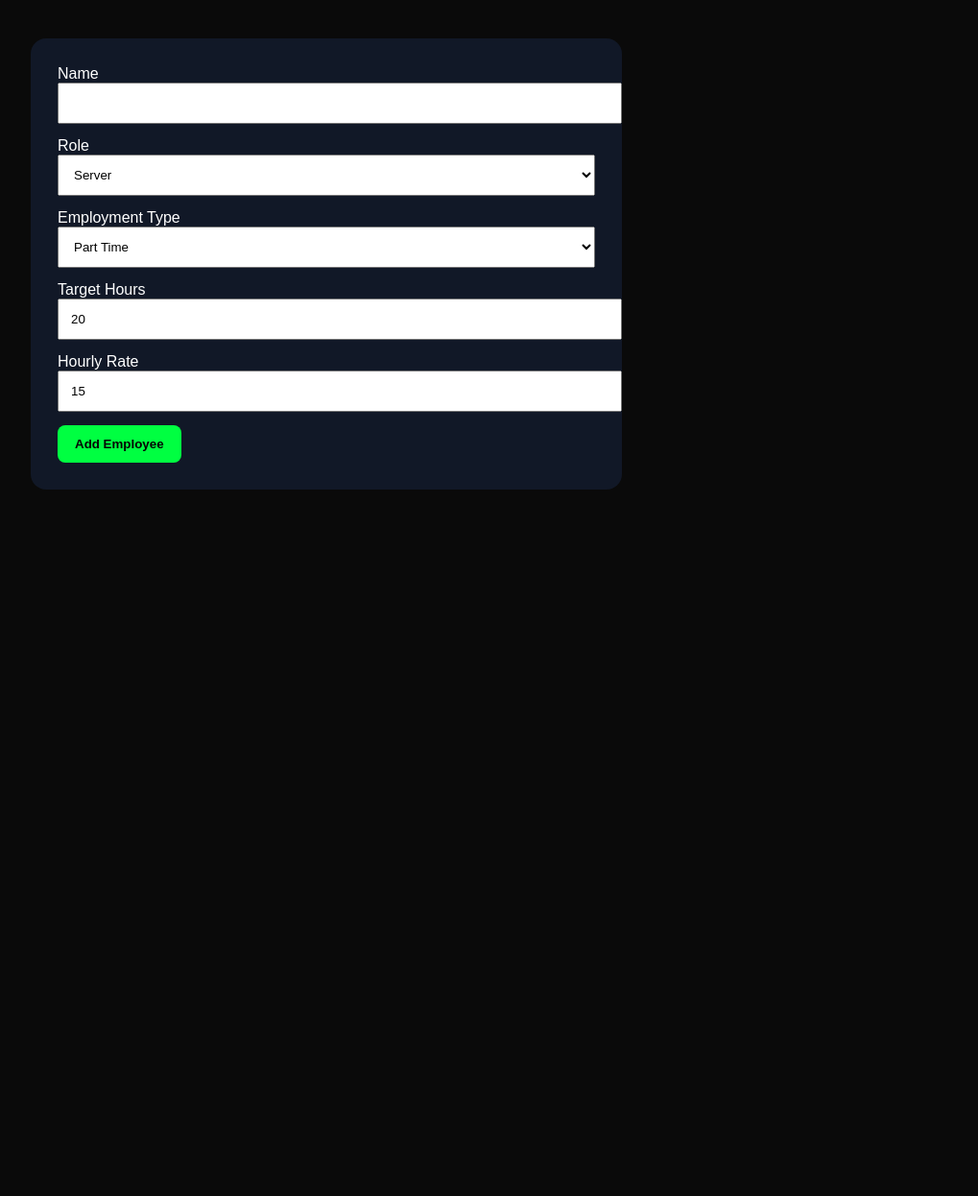
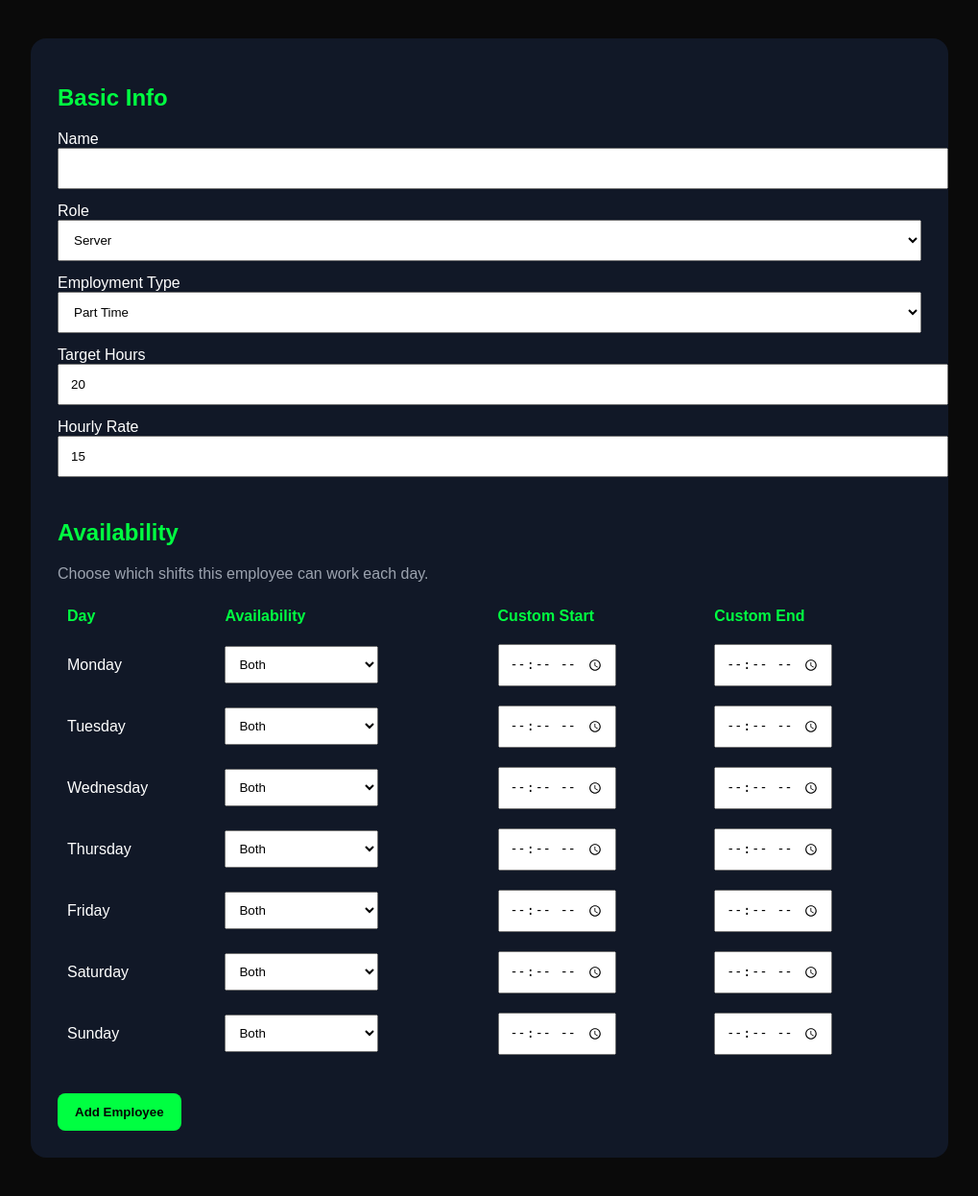
Before and after one commit to CodeDressing/tablestack-web-v2, a Flask app: page /employees/add in a window 1280 px wide. Shown: the part 162-1408 px from the top of the page at 96% size, without its empty margins (8-1027 px from the left). Before the commit the page ends 672 px from the top, so only its background shows below. Run offline with Flask 3, Linux system fonts and the light colour scheme.

Commit message:
Phase 4 smart scheduler with availability

```diff
--- a/app.py
+++ b/app.py
@@ -1,11 +1,26 @@
 import os
 import json
 from datetime import datetime, timedelta
-from flask import Flask, render_template, redirect, url_for, flash, request
+from flask import Flask, render_template, redirect, url_for, request
 from models import db, Employee, ShiftTemplate, Schedule
 
 
 DAYS = ["Monday", "Tuesday", "Wednesday", "Thursday", "Friday", "Saturday", "Sunday"]
+
+ROLES = [
+    "Server",
+    "Bartender",
+    "Barback",
+    "Runner",
+    "Backwaiter",
+    "Expo",
+    "Food Expeditor",
+    "Host",
+    "Manager",
+    "Owner",
+]
+
+AVAILABILITY_OPTIONS = ["Both", "Morning", "Dinner", "Unavailable"]
 
 
 def create_app():
@@ -36,14 +51,107 @@ def seed_shift_templates():
     if ShiftTemplate.query.count() > 0:
         return
 
-    db.session.add(ShiftTemplate(name="Morning Shift", start_time="10:00", end_time="18:00", hours=8))
-    db.session.add(ShiftTemplate(name="Dinner Shift", start_time="16:00", end_time="00:00", hours=8))
+    db.session.add(
+        ShiftTemplate(
+            name="Morning Shift",
+            start_time="10:00",
+            end_time="18:00",
+            hours=8,
+        )
+    )
+
+    db.session.add(
+        ShiftTemplate(
+            name="Dinner Shift",
+            start_time="16:00",
+            end_time="00:00",
+            hours=8,
+        )
+    )
+
     db.session.commit()
 
 
-def generate_basic_schedule(week_start):
+def load_json(text, fallback):
+    try:
+        return json.loads(text or "")
+    except Exception:
+        return fallback
+
+
+def default_availability():
+    return {day: "Both" for day in DAYS}
+
+
+def get_employee_availability(emp):
+    data = load_json(emp.availability_json, {})
+    if not data:
+        data = default_availability()
+
+    for day in DAYS:
+        data.setdefault(day, "Both")
+
+    return data
+
+
+def get_employee_custom_times(emp):
+    return load_json(emp.custom_times_json, {})
+
+
+def employee_available_for_shift(emp, day, shift_name):
+    availability = get_employee_availability(emp)
+    day_status = availability.get(day, "Both")
+
+    if day_status == "Unavailable":
+        return False
+
+    if "Morning" in shift_name and day_status not in ["Morning", "Both"]:
+        return False
+
+    if "Dinner" in shift_name and day_status not in ["Dinner", "Both"]:
+        return False
+
+    return True
+
+
+def get_shift_times_for_employee(emp, day, shift):
+    custom_times = get_employee_custom_times(emp)
+
+    if day in custom_times:
+        custom = custom_times[day]
+        return {
+            "start": custom.get("start", shift.start_time),
+            "end": custom.get("end", shift.end_time),
+            "hours": shift.hours,
+        }
+
+    return {
+        "start": shift.start_time,
+        "end": shift.end_time,
+        "hours": shift.hours,
+    }
+
+
+def role_aliases(role):
+    aliases = {
+        "Runner": ["Runner", "Food Runner"],
+        "Food Expeditor": ["Food Expeditor", "Expo"],
+        "Expo": ["Expo", "Food Expeditor"],
+        "Backwaiter": ["Backwaiter", "Busser"],
+        "Barback": ["Barback"],
+        "Server": ["Server"],
+        "Bartender": ["Bartender"],
+        "Host": ["Host"],
+        "Manager": ["Manager", "Owner"],
+        "Owner": ["Owner", "Manager"],
+    }
+
+    return aliases.get(role, [role])
+
+
+def generate_smart_schedule(week_start):
     employees = Employee.query.order_by(Employee.name.asc()).all()
-    shifts = ShiftTemplate.query.all()
+    shifts = ShiftTemplate.query.order_by(ShiftTemplate.id.asc()).all()
 
     role_needs = {
         "Morning Shift": {
@@ -52,7 +160,6 @@ def generate_basic_schedule(week_start):
             "Host": 1,
             "Runner": 1,
             "Backwaiter": 1,
-            "Expo": 1,
             "Food Expeditor": 1,
             "Barback": 1,
             "Manager": 1,
@@ -63,7 +170,6 @@ def generate_basic_schedule(week_start):
             "Host": 1,
             "Runner": 2,
             "Backwaiter": 1,
-            "Expo": 1,
             "Food Expeditor": 1,
             "Barback": 1,
             "Manager": 1,
@@ -71,7 +177,9 @@ def generate_basic_schedule(week_start):
     }
 
     employee_hours = {emp.id: 0 for emp in employees}
-    schedule_rows = []
+    employee_shift_count = {emp.id: 0 for emp in employees}
+
+    rows = []
     violations = []
 
     for day_index, day in enumerate(DAYS):
@@ -80,52 +188,92 @@ def generate_basic_schedule(week_start):
         for shift in shifts:
             needs = role_needs.get(shift.name, {})
 
-            for role, needed_count in needs.items():
-                candidates = [
-                    emp for emp in employees
-                    if emp.role == role
-                    and employee_hours[emp.id] + shift.hours <= emp.weekly_hours_target
-                ]
+            for needed_role, needed_count in needs.items():
+                allowed_roles = role_aliases(needed_role)
 
-                candidates.sort(key=lambda emp: employee_hours[emp.id])
+                candidates = []
+
+                for emp in employees:
+                    if emp.role not in allowed_roles:
+                        continue
+
+                    if not employee_available_for_shift(emp, day, shift.name):
+                        continue
+
+                    projected_hours = employee_hours[emp.id] + shift.hours
+
+                    if emp.weekly_hours_target > 0 and projected_hours > emp.weekly_hours_target:
+                        continue
+
+                    candidates.append(emp)
+
+                candidates.sort(
+                    key=lambda emp: (
+                        employee_hours[emp.id],
+                        employee_shift_count[emp.id],
+                        emp.weekly_hours_target,
+                        emp.name.lower(),
+                    )
+                )
+
                 selected = candidates[:needed_count]
 
                 for emp in selected:
+                    shift_time = get_shift_times_for_employee(emp, day, shift)
+
                     employee_hours[emp.id] += shift.hours
+                    employee_shift_count[emp.id] += 1
 
-                    schedule_rows.append({
-                        "date": current_date.strftime("%Y-%m-%d"),
-                        "day": day,
-                        "shift": shift.name,
-                        "role": role,
-                        "employee": emp.name,
-                        "start": shift.start_time,
-                        "end": shift.end_time,
-                        "hours": shift.hours,
-                    })
+                    rows.append(
+                        {
+                            "date": current_date.strftime("%Y-%m-%d"),
+                            "day": day,
+                            "shift": shift.name,
+                            "role": needed_role,
+                            "employee": emp.name,
+                            "start": shift_time["start"],
+                            "end": shift_time["end"],
+                            "hours": shift_time["hours"],
+                        }
+                    )
 
                 if len(selected) < needed_count:
                     missing = needed_count - len(selected)
-                    violations.append(f"{day} {shift.name}: missing {missing} {role}(s)")
+                    violations.append(f"{day} {shift.name}: missing {missing} {needed_role}(s)")
 
                     for _ in range(missing):
-                        schedule_rows.append({
-                            "date": current_date.strftime("%Y-%m-%d"),
-                            "day": day,
-                            "shift": shift.name,
-                            "role": role,
-                            "employee": "UNASSIGNED",
-                            "start": shift.start_time,
-                            "end": shift.end_time,
-                            "hours": shift.hours,
-                        })
+                        rows.append(
+                            {
+                                "date": current_date.strftime("%Y-%m-%d"),
+                                "day": day,
+                                "shift": shift.name,
+                                "role": needed_role,
+                                "employee": "UNASSIGNED",
+                                "start": shift.start_time,
+                                "end": shift.end_time,
+                                "hours": shift.hours,
+                            }
+                        )
+
+    for emp in employees:
+        hours = employee_hours.get(emp.id, 0)
+
+        if emp.employment_type == "Full Time" and 0 < hours < 30:
+            violations.append(f"{emp.name}: Full Time but only scheduled {hours} hours")
+
+        if emp.employment_type == "Part Time" and hours > 30:
+            violations.append(f"{emp.name}: Part Time scheduled over 30 hours")
+
+        if hours > 40:
+            violations.append(f"{emp.name}: scheduled over 40 hours")
 
     return {
         "week_start": week_start.strftime("%Y-%m-%d"),
         "week_end": (week_start + timedelta(days=6)).strftime("%Y-%m-%d"),
-        "rows": schedule_rows,
+        "rows": rows,
         "employee_hours": employee_hours,
         "violations": violations,
+        "engine": "Phase 4 Smart Scheduler",
     }
 
 
@@ -134,7 +282,11 @@ def register_routes(app):
     def index():
         employee_count = Employee.query.count()
         schedule_count = Schedule.query.count()
-        return render_template("index.html", employee_count=employee_count, schedule_count=schedule_count)
+        return render_template(
+            "index.html",
+            employee_count=employee_count,
+            schedule_count=schedule_count,
+        )
 
     @app.route("/employees")
     def employees():
@@ -144,35 +296,89 @@ def register_routes(app):
     @app.route("/employees/add", methods=["GET", "POST"])
     def add_employee():
         if request.method == "POST":
+            availability = {
+                day: request.form.get(f"availability_{day}", "Both")
+                for day in DAYS
+            }
+
+            custom_times = {}
+            for day in DAYS:
+                start = request.form.get(f"custom_start_{day}", "").strip()
+                end = request.form.get(f"custom_end_{day}", "").strip()
+
+                if start and end:
+                    custom_times[day] = {
+                        "start": start,
+                        "end": end,
+                    }
+
             employee = Employee(
                 name=request.form.get("name", "").strip(),
                 role=request.form.get("role", "Server"),
                 employment_type=request.form.get("employment_type", "Part Time"),
                 weekly_hours_target=float(request.form.get("weekly_hours_target") or 0),
                 hourly_rate=float(request.form.get("hourly_rate") or 15),
+                availability_json=json.dumps(availability),
+                custom_times_json=json.dumps(custom_times),
             )
 
             db.session.add(employee)
             db.session.commit()
             return redirect(url_for("employees"))
 
-        return render_template("employee_form.html", employee=None, mode="Add")
+        return render_template(
+            "employee_form.html",
+            employee=None,
+            mode="Add",
+            days=DAYS,
+            roles=ROLES,
+            availability_options=AVAILABILITY_OPTIONS,
+            availability=default_availability(),
+            custom_times={},
+        )
 
     @app.route("/employees/edit/<int:id>", methods=["GET", "POST"])
     def edit_employee(id):
         employee = Employee.query.get_or_404(id)
 
         if request.method == "POST":
+            availability = {
+                day: request.form.get(f"availability_{day}", "Both")
+                for day in DAYS
+            }
+
+            custom_times = {}
+            for day in DAYS:
+                start = request.form.get(f"custom_start_{day}", "").strip()
+                end = request.form.get(f"custom_end_{day}", "").strip()
+
+                if start and end:
+                    custom_times[day] = {
+                        "start": start,
+                        "end": end,
+                    }
+
             employee.name = request.form.get("name", "").strip()
             employee.role = request.form.get("role", "Server")
             employee.employment_type = request.form.get("employment_type", "Part Time")
             employee.weekly_hours_target = float(request.form.get("weekly_hours_target") or 0)
             employee.hourly_rate = float(request.form.get("hourly_rate") or 15)
+            employee.availability_json = json.dumps(availability)
+            employee.custom_times_json = json.dumps(custom_times)
 
             db.session.commit()
             return redirect(url_for("employees"))
 
-        return render_template("employee_form.html", employee=employee, mode="Edit")
+        return render_template(
+            "employee_form.html",
+            employee=employee,
+            mode="Edit",
+            days=DAYS,
+            roles=ROLES,
+            availability_options=AVAILABILITY_OPTIONS,
+            availability=get_employee_availability(employee),
+            custom_times=get_employee_custom_times(employee),
+        )
 
     @app.route("/employees/delete/<int:id>", methods=["POST"])
     def delete_employee(id):
@@ -190,10 +396,9 @@ def register_routes(app):
     def generate_schedule():
         if request.method == "POST":
             week_start_raw = request.form.get("week_start")
-
             week_start = datetime.strptime(week_start_raw, "%Y-%m-%d")
 
-            result = generate_basic_schedule(week_start)
+            result = generate_smart_schedule(week_start)
 
             schedule = Schedule(
                 name=f"Week of {result['week_start']}",
--- a/templates/employee_form.html
+++ b/templates/employee_form.html
@@ -10,14 +10,16 @@
     </header>
 
     <main style="padding:40px;">
-        <form method="POST" style="background:#111827; padding:28px; max-width:560px; border-radius:16px;">
+        <form method="POST" style="background:#111827; padding:28px; max-width:900px; border-radius:16px;">
+            <h2 style="color:#00ff41;">Basic Info</h2>
+
             <label>Name</label><br>
             <input name="name" required value="{{ employee.name if employee else '' }}" style="width:100%; padding:12px; margin-bottom:14px;"><br>
 
             <label>Role</label><br>
             <select name="role" style="width:100%; padding:12px; margin-bottom:14px;">
                 {% set current_role = employee.role if employee else 'Server' %}
-                {% for role in ['Server', 'Bartender', 'Barback', 'Runner', 'Backwaiter', 'Expo', 'Food Expeditor', 'Host', 'Manager', 'Owner'] %}
+                {% for role in roles %}
                     <option value="{{ role }}" {% if current_role == role %}selected{% endif %}>{{ role }}</option>
                 {% endfor %}
             </select><br>
@@ -33,7 +35,48 @@
             <input type="number" step="0.5" name="weekly_hours_target" value="{{ employee.weekly_hours_target if employee else 20 }}" style="width:100%; padding:12px; margin-bottom:14px;"><br>
 
             <label>Hourly Rate</label><br>
-            <input type="number" step="0.5" name="hourly_rate" value="{{ employee.hourly_rate if employee else 15 }}" style="width:100%; padding:12px; margin-bottom:14px;"><br>
+            <input type="number" step="0.5" name="hourly_rate" value="{{ employee.hourly_rate if employee else 15 }}" style="width:100%; padding:12px; margin-bottom:24px;"><br>
+
+            <h2 style="color:#00ff41;">Availability</h2>
+            <p style="color:#9ca3af;">Choose which shifts this employee can work each day.</p>
+
+            <table style="width:100%; border-collapse:collapse; margin-bottom:30px;">
+                <thead>
+                    <tr style="color:#00ff41;">
+                        <th style="text-align:left; padding:10px;">Day</th>
+                        <th style="text-align:left; padding:10px;">Availability</th>
+                        <th style="text-align:left; padding:10px;">Custom Start</th>
+                        <th style="text-align:left; padding:10px;">Custom End</th>
+                    </tr>
+                </thead>
+
+                <tbody>
+                    {% for day in days %}
+                    {% set custom = custom_times.get(day, {}) %}
+                    <tr>
+                        <td style="padding:10px;">{{ day }}</td>
+
+                        <td style="padding:10px;">
+                            <select name="availability_{{ day }}" style="padding:10px; width:160px;">
+                                {% for option in availability_options %}
+                                    <option value="{{ option }}" {% if availability.get(day, 'Both') == option %}selected{% endif %}>
+                                        {{ option }}
+                                    </option>
+                                {% endfor %}
+                            </select>
+                        </td>
+
+                        <td style="padding:10px;">
+                            <input type="time" name="custom_start_{{ day }}" value="{{ custom.get('start', '') }}" style="padding:10px;">
+                        </td>
+
+                        <td style="padding:10px;">
+                            <input type="time" name="custom_end_{{ day }}" value="{{ custom.get('end', '') }}" style="padding:10px;">
+                        </td>
+                    </tr>
+                    {% endfor %}
+                </tbody>
+            </table>
 
             <button type="submit" style="background:#00ff41; color:#050505; border:none; padding:12px 18px; border-radius:8px; font-weight:bold;">
                 {{ mode }} Employee
```
